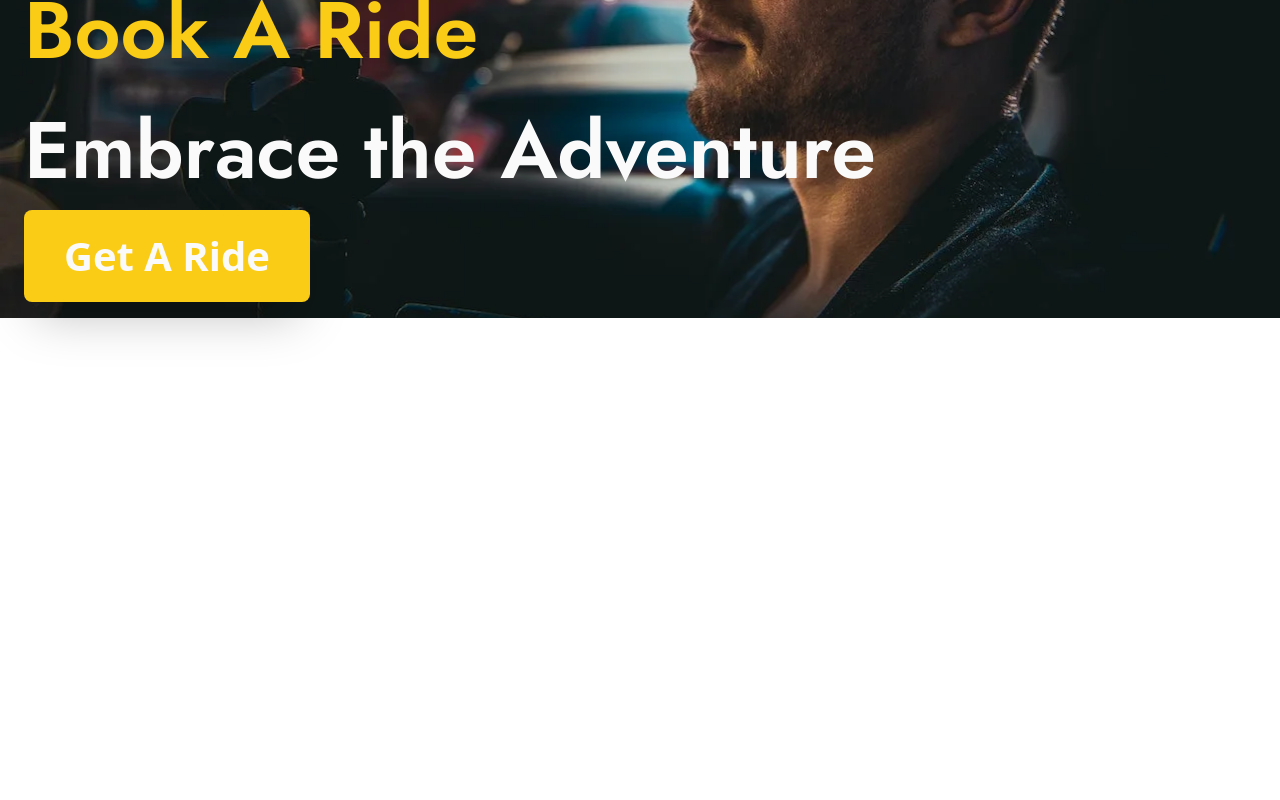
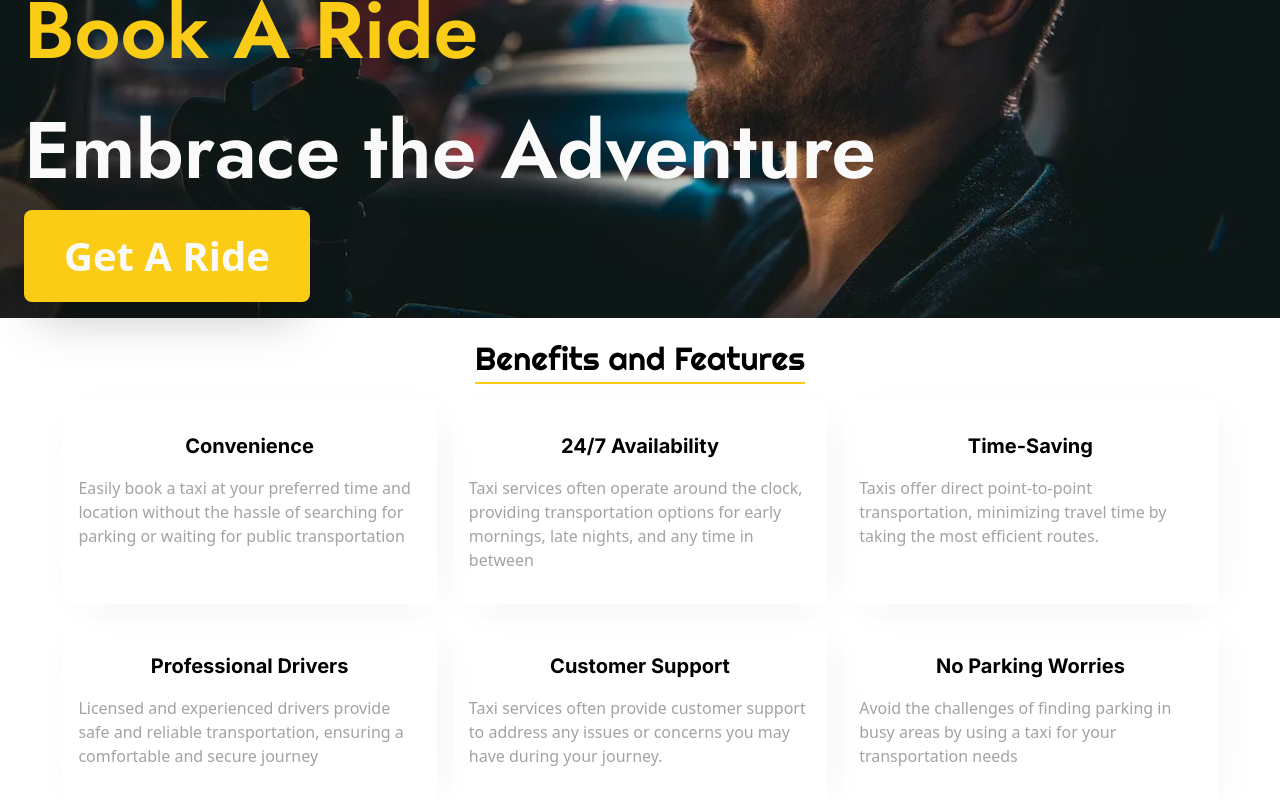
Before and after one commit to CHINECHEREM-EZEIFEANYI/cab-service, a Next.js app: page / in a window 1280 px wide. Shown: the part 322-1122 px from the top of the page. Before the commit the page ends 800 px from the top, so only its background shows below. Built offline with nearby package versions, Linux system fonts and the light colour scheme.

Commit message:
added benefits and feature section

```diff
--- /dev/null
+++ b/src/app/(home)/(components)/OurService.jsx
@@ -0,0 +1,64 @@
+import React from "react";
+
+const benefitsData = [
+  {
+    id: 1,
+    title: "Convenience",
+    description:
+      " Easily book a taxi at your preferred time and location without the hassle of searching for parking or waiting for public transportation",
+  },
+  {
+    id: 2,
+    title: "24/7 Availability",
+    description:
+      "Taxi services often operate around the clock, providing transportation options for early mornings, late nights, and any time in between",
+  },
+  {
+    id: 3,
+    title: "Time-Saving",
+    description:
+      "Taxis offer direct point-to-point transportation, minimizing travel time by taking the most efficient routes.",
+  },
+  {
+    id: 4,
+    title: "Professional Drivers",
+    description:
+      "Licensed and experienced drivers provide safe and reliable transportation, ensuring a comfortable and secure journey",
+  },
+  {
+    id: 5,
+    title: "Customer Support",
+    description:
+      "Taxi services often provide customer support to address any issues or concerns you may have during your journey.",
+  },
+  {
+    id: 6,
+    title: "No Parking Worries",
+    description:
+      "Avoid the challenges of finding parking in busy areas by using a taxi for your transportation needs",
+  },
+];
+
+const FeatureCards = ({ title, description }) => {
+  return (
+    <div className="w-[90%] lg:w-[30%] md:w-[45%] shadow-benefits py-8 px-4 flex flex-col gap-4">
+      <p className="text-center text-xl  font-inter font-[700]">{title}</p>
+      <p className="text-darkGrey">{description}</p>
+    </div>
+  );
+};
+
+export default function OurService() {
+  return (
+    <div className="flex flex-col">
+      <h2 className="text-center font-righteous text-[1.5rem] md:text-[2rem] w-fit my-4 border-b-2 border-primary relative left-[50%] -translate-x-[50%]">
+        Benefits and Features
+      </h2>
+      <div className="flex flex-wrap px-4 gap-4 justify-center">
+        {benefitsData.map((item) => {
+          return <FeatureCards key={item.id} title={item.title} description={item.description} />;
+        })}
+      </div>
+    </div>
+  );
+}
--- a/src/app/(home)/(components)/index.js
+++ b/src/app/(home)/(components)/index.js
@@ -1,3 +1,4 @@
 export { default as Banner } from "./Banner";
 export { default as Navbar } from "./Navbar";
 export { default as MobileNav } from "./MobileNav";
+export { default as OurService } from "./OurService";
--- a/src/app/(home)/page.jsx
+++ b/src/app/(home)/page.jsx
@@ -1,8 +1,9 @@
-import { Banner } from "./(components)";
+import { Banner, OurService } from "./(components)";
 export default function page() {
   return (
     <main className="w-full">
       <Banner />
+      <OurService />
     </main>
   );
 }
--- a/tailwind.config.js
+++ b/tailwind.config.js
@@ -26,6 +26,9 @@ module.exports = {
       backgroundImage: {
         auth: 'url("/images/taxi-photo.webp")',
       },
+      boxShadow: {
+        benefits: "8px 8px 48px -16px rgba(242,237,242,1)",
+      },
     },
   },
   plugins: [],
```
